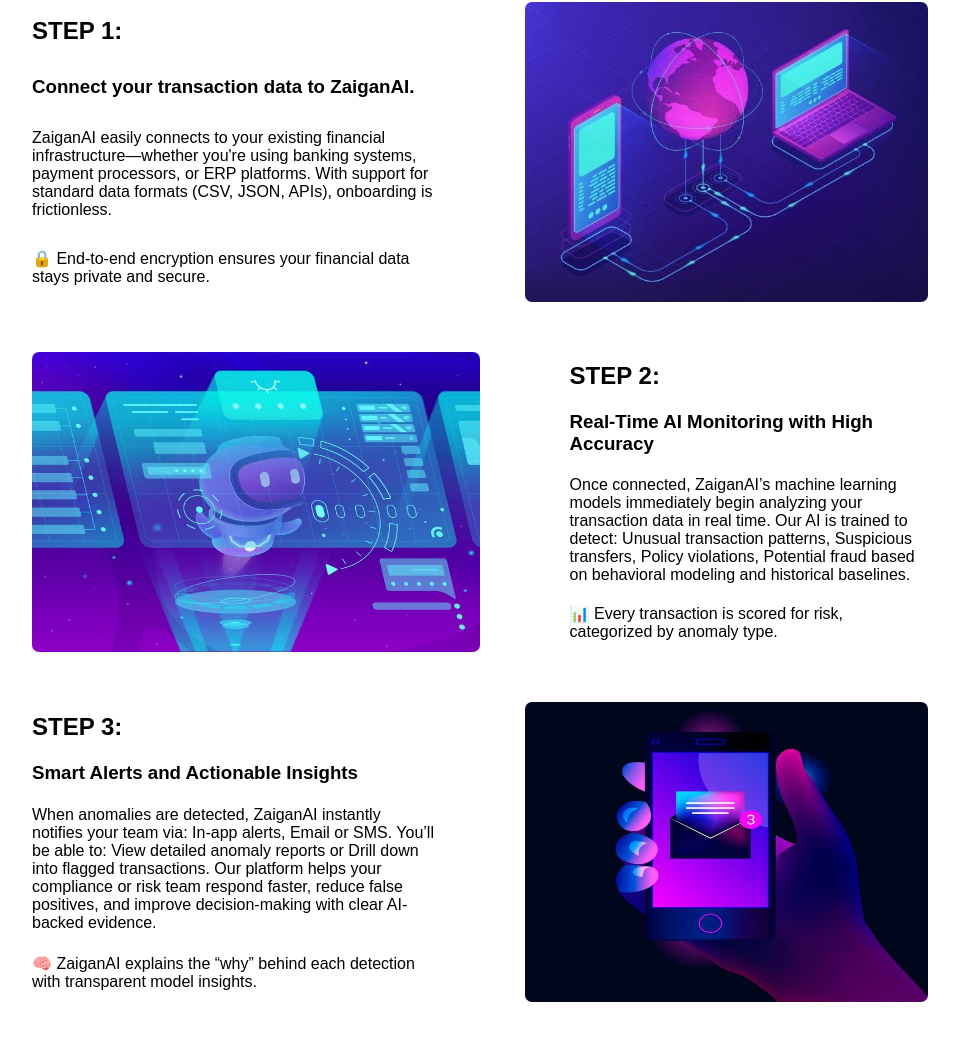
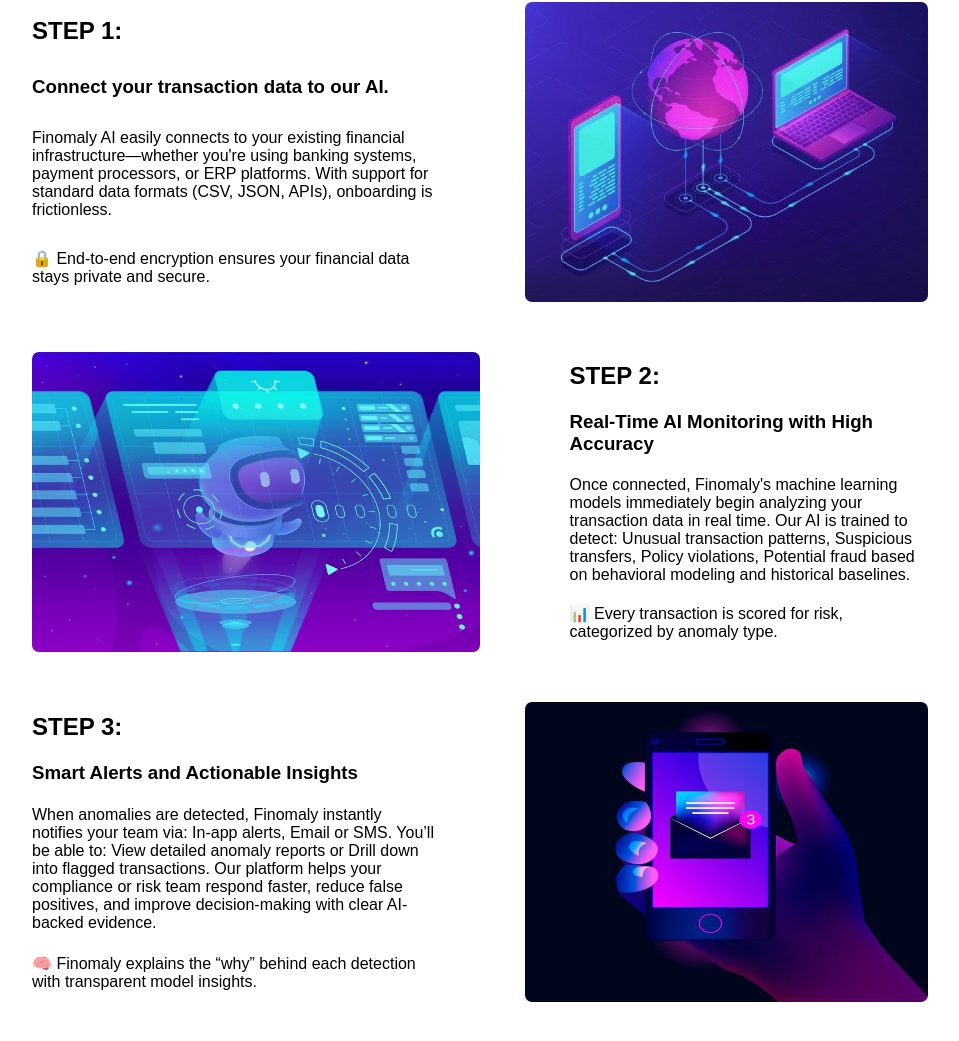
Before and after one commit to OghenefegaOmajene/Finomaly, an Angular app: page /home in a window 1280 px wide. Shown: the part 1107-2148 px from the top of the page, without its empty margins (160-1119 px from the left). Built offline with nearby package versions, Linux system fonts and the light colour scheme; a web font is replaced by a local one.

Commit message:
Typo fixes

```diff
--- a/src/app/pages/home/home.component.html
+++ b/src/app/pages/home/home.component.html
@@ -65,8 +65,8 @@
         <div class="step1">
             <div class="step1Txt">
                 <h2>STEP 1:</h2>
-                <h3>Connect your transaction data to ZaiganAI.</h3>
-                <p>ZaiganAI easily connects to your existing financial infrastructure—whether you're using banking systems, payment processors, or ERP platforms. With support for standard data formats (CSV, JSON, APIs), onboarding is frictionless.</p>
+                <h3>Connect your transaction data to our AI.</h3>
+                <p>Finomaly AI easily connects to your existing financial infrastructure—whether you're using banking systems, payment processors, or ERP platforms. With support for standard data formats (CSV, JSON, APIs), onboarding is frictionless.</p>
                 <p>🔒 End-to-end encryption ensures your financial data stays private and secure.</p>
             </div>
             <div class="step1Img">
@@ -81,7 +81,7 @@
             <div class="step2Txt">
                 <h2>STEP 2:</h2>
                 <h3>Real-Time AI Monitoring with High Accuracy</h3>
-                <p>Once connected, ZaiganAI’s machine learning models immediately begin analyzing your transaction data in real time. Our AI is trained to detect: Unusual transaction patterns, Suspicious transfers, Policy violations, Potential fraud based on behavioral modeling and historical baselines. </p>
+                <p>Once connected, Finomaly's machine learning models immediately begin analyzing your transaction data in real time. Our AI is trained to detect: Unusual transaction patterns, Suspicious transfers, Policy violations, Potential fraud based on behavioral modeling and historical baselines. </p>
                 <p>📊 Every transaction is scored for risk, categorized by anomaly type.</p>
             </div>
         </div>
@@ -90,8 +90,8 @@
             <div class="step1Txt">
                 <h2>STEP 3:</h2>
                 <h3>Smart Alerts and Actionable Insights</h3>
-                <p>When anomalies are detected, ZaiganAI instantly notifies your team via: In-app alerts, Email or SMS. You’ll be able to: View detailed anomaly reports or Drill down into flagged transactions. Our platform helps your compliance or risk team respond faster, reduce false positives, and improve decision-making with clear AI-backed evidence.</p>
-                <p>🧠 ZaiganAI explains the “why” behind each detection with transparent model insights.</p>
+                <p>When anomalies are detected, Finomaly instantly notifies your team via: In-app alerts, Email or SMS. You’ll be able to: View detailed anomaly reports or Drill down into flagged transactions. Our platform helps your compliance or risk team respond faster, reduce false positives, and improve decision-making with clear AI-backed evidence.</p>
+                <p>🧠 Finomaly explains the “why” behind each detection with transparent model insights.</p>
             </div>
             <div class="step1Img">
                 <img src="step3.jpg" alt="">
```
